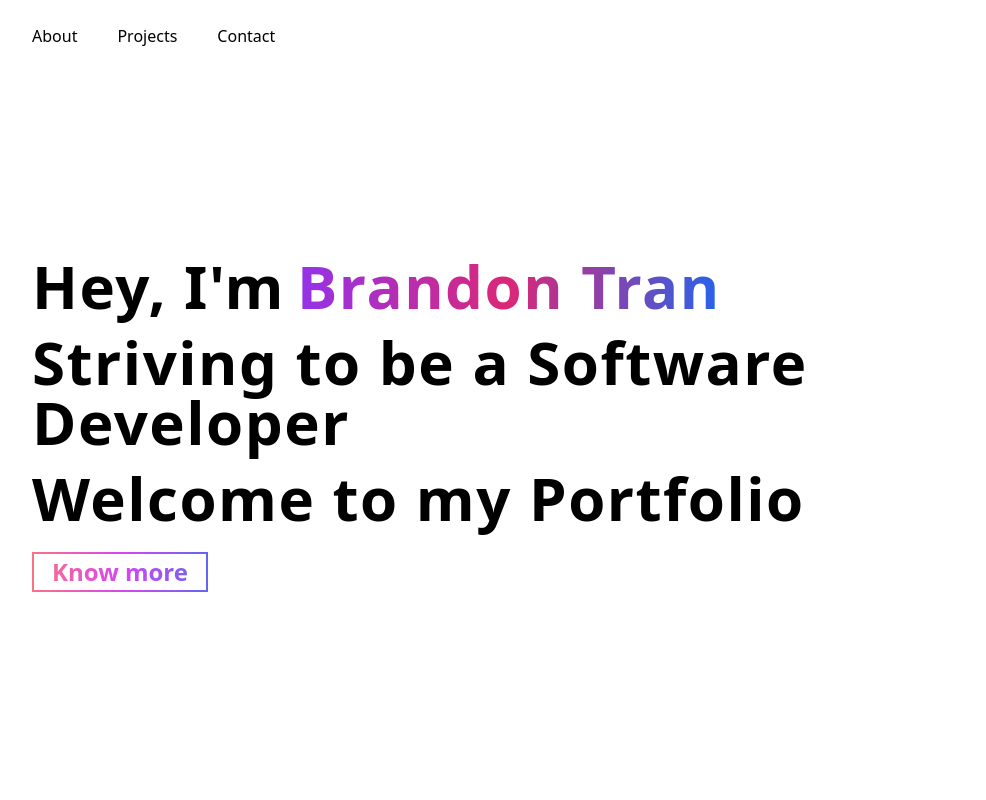
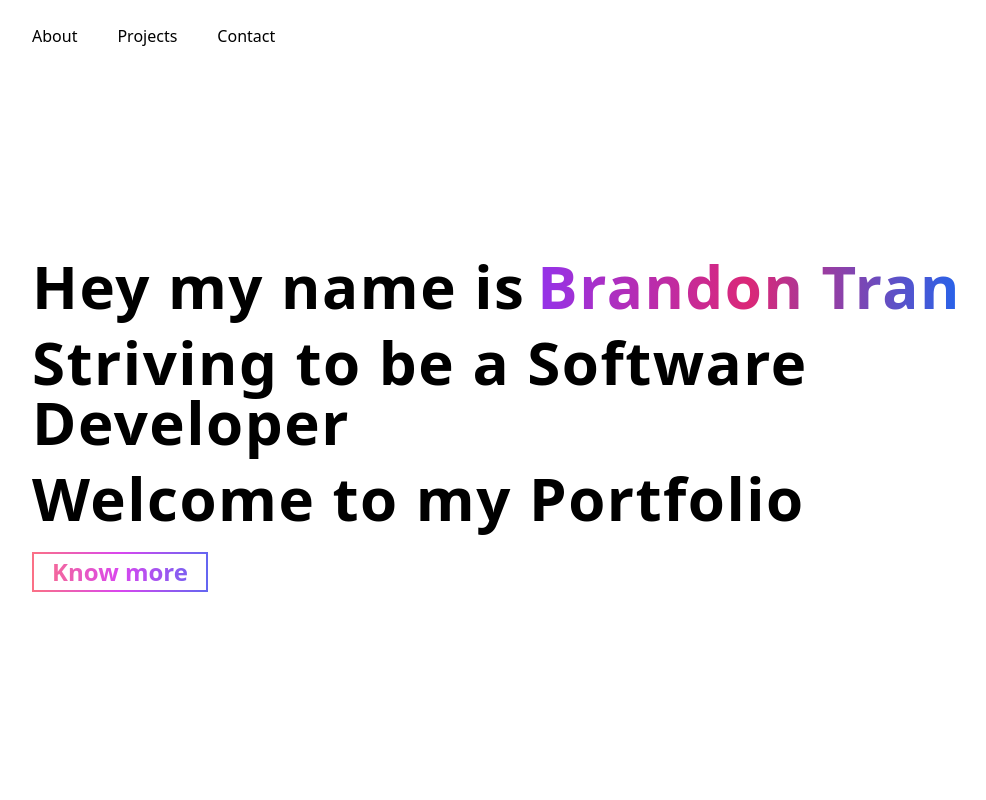
Before and after one commit to brandon-tran8/myportfolio, a Next.js app: page / in a window 1280 px wide. Shown: the top 800 px of the page, without its empty margins (96-1082 px from the left). Built offline with nearby package versions, Linux system fonts and the light colour scheme.

Commit message:
Fixing Vercel deployment

```diff
--- a/app/sections/hero.js
+++ b/app/sections/hero.js
@@ -8,7 +8,7 @@ const Hero = () => {
     <section className="h-screen bg-white overflow-x-hidden">
       <div className="px-8 lg:px-32 flex flex-col justify-center align-between">
         <h1 className="text-6xl mt-64 font-bold tracking-wide">
-          Hey, I'm
+          Hey my name is
           <span className="ml-3 whitespace-nowrap bg-gradient-to-r from-purple-600 via-pink-600 to-blue-600 bg-clip-text text-transparent">
             {hero.name}
           </span>
```
